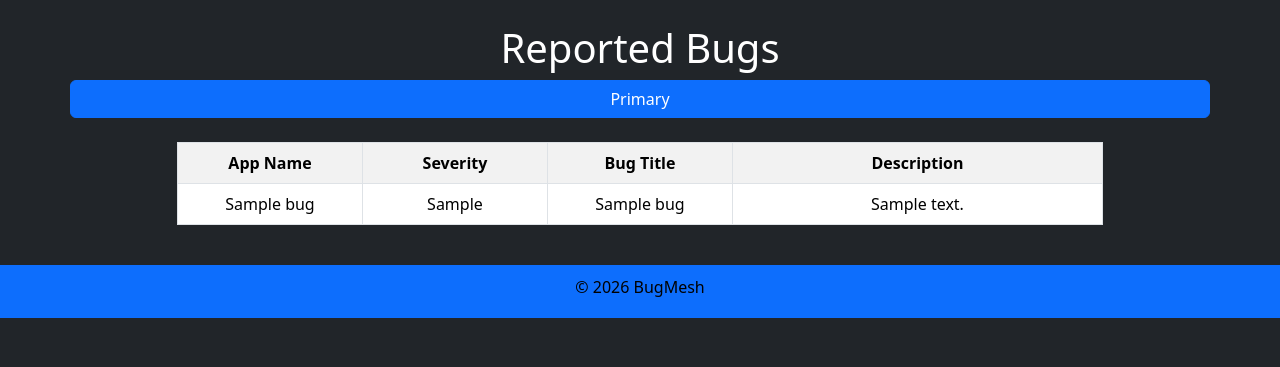
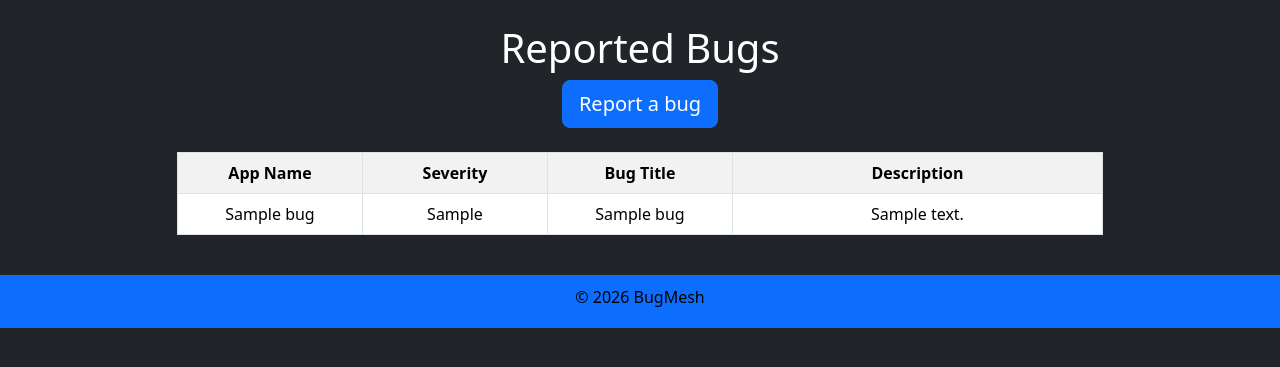
Before and after one commit to Dioxous/INFR3120-Fall26-Project, a Node server app: page / in a window 1280 px wide. Shown: the part 76-443 px from the top of the page. Run offline with Node 20, Linux system fonts and the light colour scheme; tables that the repository leaves empty hold one stand-in row (values such as "Sample post"); some libraries are stand-ins or nearby versions.

Commit message:
Add report bug

```diff
--- a/package.json
+++ b/package.json
@@ -14,6 +14,7 @@
     "express": "~4.16.1",
     "http-errors": "~1.6.3",
     "mongoose": "^9.12.2",
-    "morgan": "~1.9.1"
+    "morgan": "~1.9.1",
+    "nodemon": "^3.1.14"
   }
 }
--- a/views/index.ejs
+++ b/views/index.ejs
@@ -3,7 +3,9 @@
 <main class="container py-4">
   <div class="row">
     <h1 class="text-center">Reported Bugs</h1>
-    <button type="button" class="btn btn-primary">Primary</button>
+    <div class="text-center">
+      <button type="button" class="btn btn-primary btn-lg">Report a bug</button>
+    </div>
     <div class="col-md-10 mx-auto">
       <table class="table table-bordered table-striped table-hover">
         <br>
```
Also changed, not shown: 1 other file.
